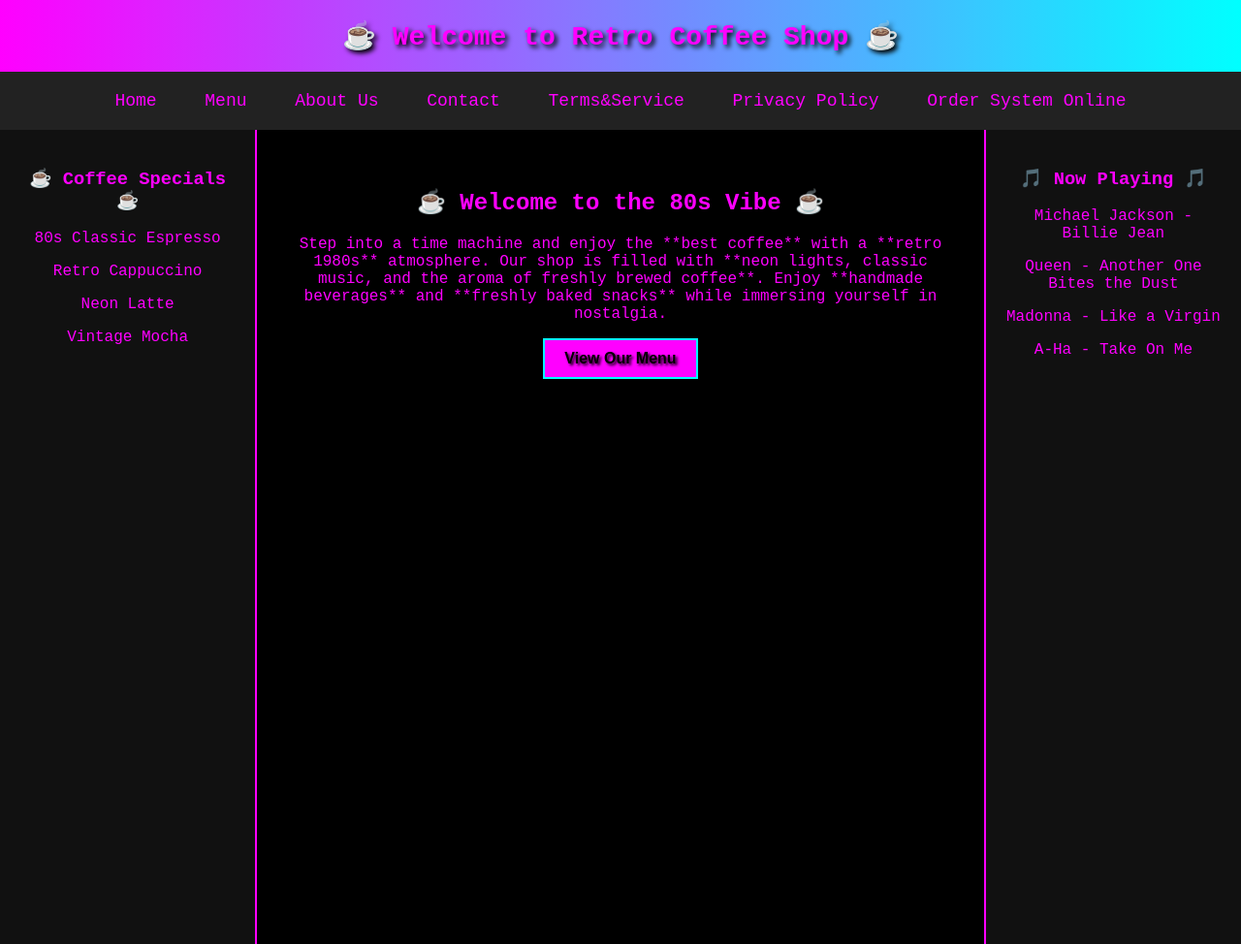
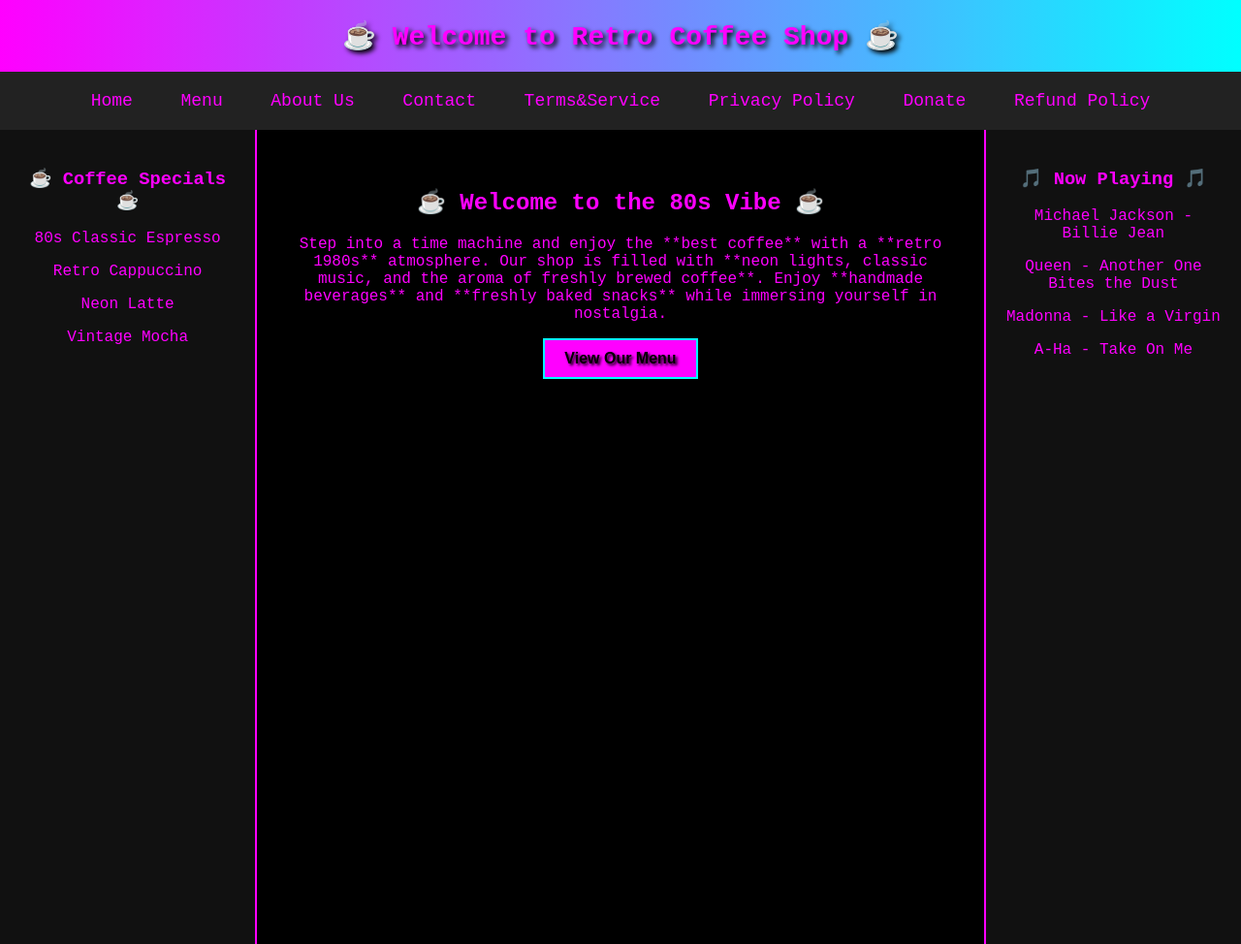
Before and after one commit to DakshHande/Retro-Coffee-Shop, a plain HTML site: page index.html in a window 1280 px wide. Shown: the top 974 px of the page at 97% size. Drawn offline with Linux system fonts and the light colour scheme.

Commit message:
Update index.html

```diff
--- a/index.html
+++ b/index.html
@@ -118,7 +118,8 @@
         <a href="contact.html">Contact</a>
         <a href="terms.html">Terms&Service</a>
         <a href="privacy.html">Privacy Policy</a>
-        <a href="system.html">Order System Online</a>
+        <a href="Donate.html">Donate</a>
+        <a href="Refund.html">Refund Policy</a>
     </nav>
 
     <!-- Main Layout -->
```
